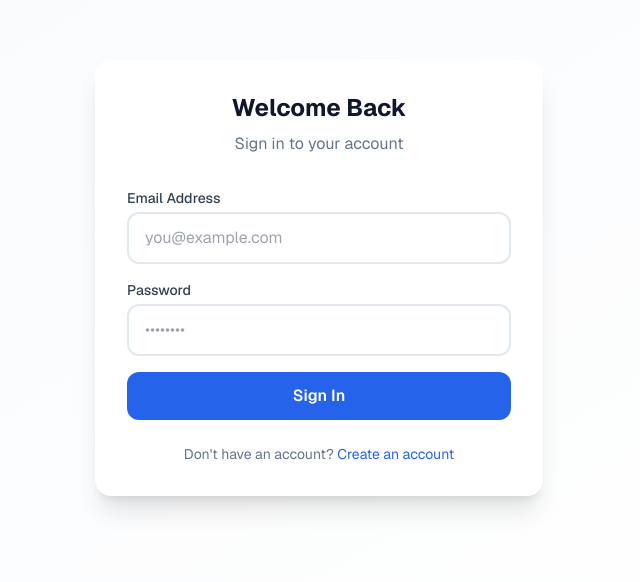
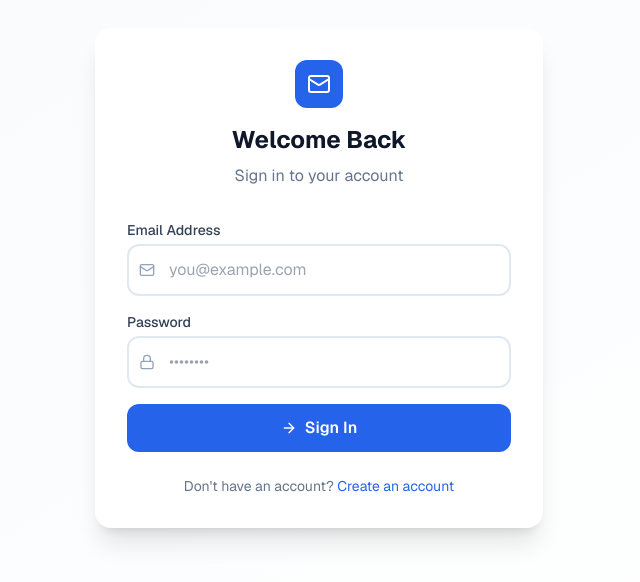
Before and after one commit to rajsrivastav344/MailFlow, a Next.js app in the folder frontend/: page /login in a window 1280 px wide. Shown: the part 122-704 px from the top of the page, without its empty margins (321-961 px from the left). Built offline with nearby package versions, Linux system fonts and the light colour scheme; no server answers.

Commit message:
Fix login page with direct API integration

```diff
--- a/frontend/src/app/login/page.tsx
+++ b/frontend/src/app/login/page.tsx
@@ -1,89 +1,121 @@
 'use client';
 
 import { useState } from 'react';
+import { useForm } from 'react-hook-form';
+import { zodResolver } from '@hookform/resolvers/zod';
+import { toast } from 'react-hot-toast';
+import Link from 'next/link';
+import { Mail, Lock, ArrowRight, Loader2 } from 'lucide-react';
+import { loginSchema, type LoginSchema } from '@/lib/validations';
+import { cn } from '@/lib/utils';
 import { useAuth } from '@/lib/auth-context';
 
 export default function LoginPage() {
   const { login } = useAuth();
-  const [email, setEmail] = useState('');
-  const [password, setPassword] = useState('');
-  const [loading, setLoading] = useState(false);
-  const [error, setError] = useState('');
+  const [isSubmitting, setIsSubmitting] = useState(false);
 
-  const handleSubmit = async (e: React.FormEvent) => {
-    e.preventDefault();
-    setLoading(true);
-    setError('');
+  const {
+    register,
+    handleSubmit,
+    formState: { errors },
+  } = useForm<LoginSchema>({
+    resolver: zodResolver(loginSchema),
+  });
+
+  const onSubmit = async (data: LoginSchema) => {
+    setIsSubmitting(true);
 
     try {
-      await login(email, password);
-      // No redirect needed — auth-context useEffect handles it
-      // once user state is set, it redirects to /dashboard automatically
-    } catch (err: any) {
-      setError(err.message || 'Login failed. Please check your credentials.');
+      await login(data.email, data.password);
+      toast.success('Login successful!');
+      // auth-context handles redirect to /dashboard automatically
+    } catch (error: any) {
+      toast.error(error.message || 'Invalid email or password');
     } finally {
-      setLoading(false);
+      setIsSubmitting(false);
     }
   };
 
   return (
     <div className="min-h-screen flex items-center justify-center bg-gradient-to-br from-slate-50 to-white p-4">
-      <div className="w-full max-w-md bg-white rounded-2xl shadow-xl p-8">
+      <div className="w-full max-w-md">
+        <div className="bg-white rounded-2xl shadow-xl p-8">
           <div className="text-center mb-8">
+            <div className="w-12 h-12 bg-blue-600 rounded-xl flex items-center justify-center mx-auto mb-4">
+              <Mail className="w-6 h-6 text-white" />
+            </div>
             <h1 className="text-2xl font-bold text-slate-900">Welcome Back</h1>
             <p className="text-slate-500 mt-2">Sign in to your account</p>
           </div>
 
-        {error && (
-          <div className="mb-4 p-3 bg-red-50 text-red-600 rounded-lg text-sm">
-            {error}
-          </div>
-        )}
-
-        <form onSubmit={handleSubmit} className="space-y-4">
+          <form onSubmit={handleSubmit(onSubmit)} className="space-y-4">
             <div>
               <label className="block text-sm font-medium text-slate-700 mb-1">
                 Email Address
               </label>
+              <div className="relative">
+                <Mail className="absolute left-3 top-1/2 -translate-y-1/2 w-4 h-4 text-slate-400" />
                 <input
+                  {...register('email')}
                   type="email"
-              value={email}
-              onChange={(e) => setEmail(e.target.value)}
-              className="w-full rounded-xl border-2 border-slate-200 px-4 py-3 outline-none focus:border-blue-500"
                   placeholder="you@example.com"
-              required
+                  className={cn(
+                    'w-full rounded-xl border-2 pl-10 pr-4 py-3 outline-none transition-all',
+                    errors.email
+                      ? 'border-red-300 focus:border-red-500'
+                      : 'border-slate-200 focus:border-blue-500'
+                  )}
                 />
+              </div>
+              {errors.email && (
+                <p className="text-red-500 text-xs mt-1">{errors.email.message}</p>
+              )}
             </div>
 
             <div>
               <label className="block text-sm font-medium text-slate-700 mb-1">
                 Password
               </label>
+              <div className="relative">
+                <Lock className="absolute left-3 top-1/2 -translate-y-1/2 w-4 h-4 text-slate-400" />
                 <input
+                  {...register('password')}
                   type="password"
-              value={password}
-              onChange={(e) => setPassword(e.target.value)}
-              className="w-full rounded-xl border-2 border-slate-200 px-4 py-3 outline-none focus:border-blue-500"
                   placeholder="••••••••"
-              required
+                  className={cn(
+                    'w-full rounded-xl border-2 pl-10 pr-4 py-3 outline-none transition-all',
+                    errors.password
+                      ? 'border-red-300 focus:border-red-500'
+                      : 'border-slate-200 focus:border-blue-500'
+                  )}
                 />
+              </div>
+              {errors.password && (
+                <p className="text-red-500 text-xs mt-1">{errors.password.message}</p>
+              )}
             </div>
 
             <button
               type="submit"
-            disabled={loading}
-            className="w-full bg-blue-600 text-white py-3 rounded-xl font-semibold hover:bg-blue-700 transition-all disabled:opacity-50"
+              disabled={isSubmitting}
+              className="w-full bg-blue-600 text-white py-3 rounded-xl font-semibold hover:bg-blue-700 transition-all disabled:opacity-50 flex items-center justify-center gap-2"
             >
-            {loading ? 'Signing in...' : 'Sign In'}
+              {isSubmitting ? (
+                <Loader2 className="w-4 h-4 animate-spin" />
+              ) : (
+                <ArrowRight className="w-4 h-4" />
+              )}
+              {isSubmitting ? 'Signing in...' : 'Sign In'}
             </button>
           </form>
 
           <p className="text-center text-sm text-slate-500 mt-6">
             Don't have an account?{' '}
-          <a href="/register" className="text-blue-600 hover:underline">
+            <Link href="/register" className="text-blue-600 hover:underline">
               Create an account
-          </a>
+            </Link>
           </p>
+        </div>
       </div>
     </div>
   );
```
Lines whose indentation alone changed are shown as unchanged.
